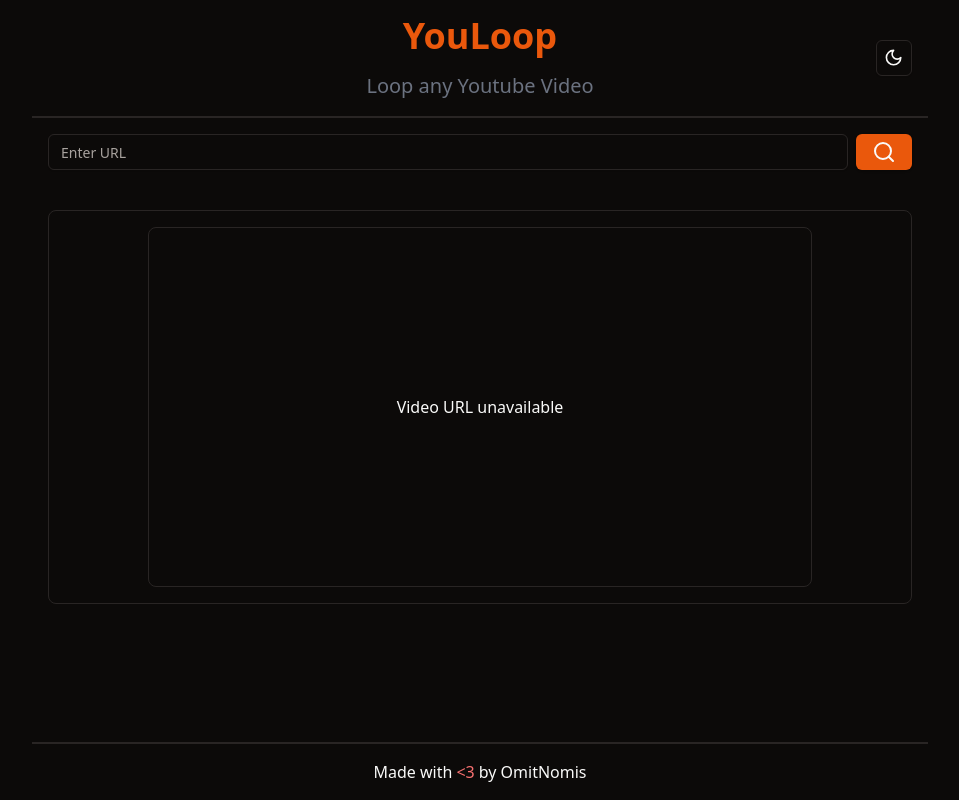
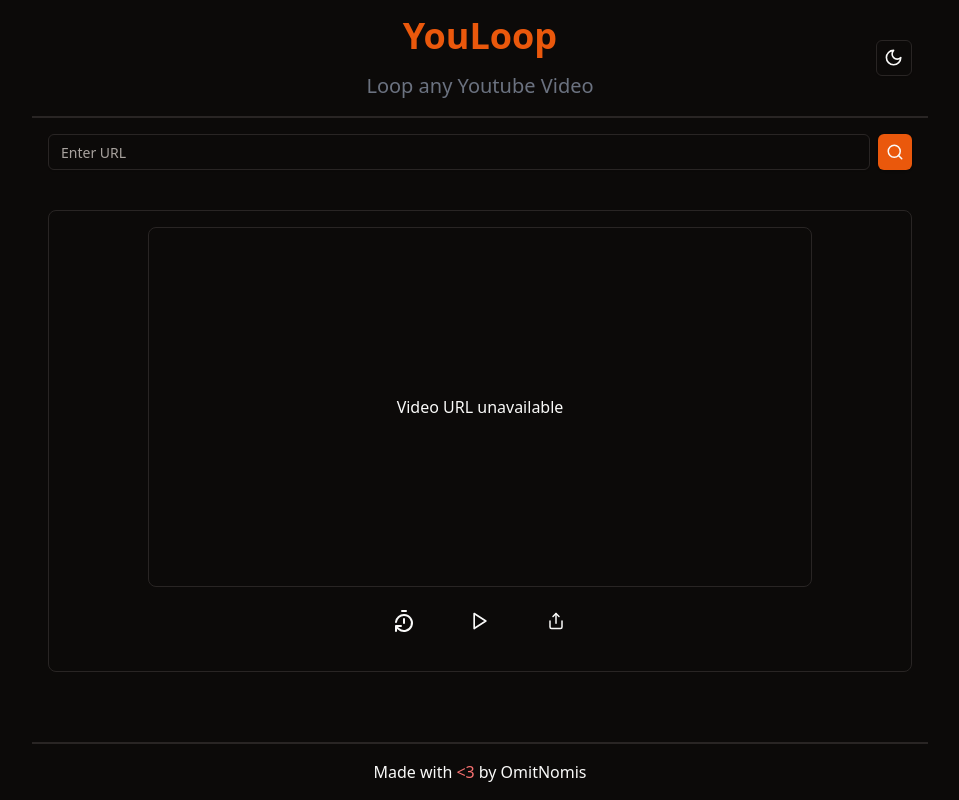
Before and after one commit to OmitNomis/youloop, a React (Vite) app: page / in a window 1280 px wide. Shown: the whole page, without its empty margins (160-1119 px from the left). Built offline with nearby package versions, Linux system fonts and the light colour scheme.

Commit message:
add controller, manage other ocntrols

```diff
--- a/src/components/AppSection.tsx
+++ b/src/components/AppSection.tsx
@@ -2,16 +2,53 @@
 import { PlayerWrapper } from "./PlayerWrapper";
 import { URLInput } from "./URLInput";
 import { MaxWidthComponent } from "./ui/MaxWidthComponent";
-import { useState } from "react";
+import { useState, useRef } from "react";
+import { PlayerController } from "./PlayerController";
+import ReactPlayer from "react-player";
+import { OnProgressProps } from "react-player/base";
 
 export const AppSection = () => {
   const [search, setSearch] = useState("");
   const [isPlayerPlaying, setIsPlayerPlaying] = useState(false);
-  const [timeRange, setTImeRange] = useState([0, 0]);
+  const [timeRange, setTimeRange] = useState({
+    startTime: 0,
+    endTime: 0,
+  });
+  const playerRef = useRef<ReactPlayer>(null);
+
+  const handlePlayerReady = () => {
+    setTimeRange((prev) => {
+      return {
+        ...prev,
+        endTime: playerRef.current?.getDuration() || 0,
+      };
+    });
+    setIsPlayerPlaying(true);
+  };
 
   const handleURLEntered = (url: string) => {
     setSearch(url);
-    setIsPlayerPlaying(true);
+  };
+
+  const resetPlayer = () => {
+    playerRef.current?.seekTo(0);
+    setIsPlayerPlaying(false);
+    setTimeRange((prev) => {
+      return {
+        ...prev,
+        endTime: playerRef.current?.getDuration() || 0,
+      };
+    });
+  };
+
+  const handleProgress = (progress: OnProgressProps) => {
+    const { startTime, endTime } = timeRange;
+    if (progress.playedSeconds >= endTime) {
+      playerRef.current?.seekTo(startTime);
+    }
+    if (progress.playedSeconds <= startTime) {
+      playerRef.current?.seekTo(startTime);
+    }
   };
 
   return (
@@ -20,9 +57,18 @@
       <PlayerWrapper>
         <LoopingPlayer
           url={search}
-          startTime={0}
-          endTime={10}
+          playerRef={playerRef}
           isPlaying={isPlayerPlaying}
+          setIsPlaying={setIsPlayerPlaying}
+          handleProgress={handleProgress}
+          handlePlayerReady={handlePlayerReady}
+        />
+        <PlayerController
+          timeRange={timeRange}
+          setTimeRange={setTimeRange}
+          isPlaying={isPlayerPlaying}
+          setIsPlaying={setIsPlayerPlaying}
+          resetPlayer={resetPlayer}
         />
       </PlayerWrapper>
     </MaxWidthComponent>
--- a/src/components/LoopingPlayer.tsx
+++ b/src/components/LoopingPlayer.tsx
@@ -1,34 +1,34 @@
-import { FC, useRef } from "react";
+import { FC } from "react";
 import ReactPlayer from "react-player";
 import { OnProgressProps } from "react-player/base";
 
 interface LoopingPlayerProps {
   url: string;
-  startTime: number;
-  endTime: number;
   isPlaying: boolean;
+  setIsPlaying: (isPlaying: boolean) => void;
+  playerRef?: React.RefObject<ReactPlayer>;
+  handleProgress: (props: OnProgressProps) => void;
+  handlePlayerReady: () => void;
 }
 
 export const LoopingPlayer: FC<LoopingPlayerProps> = ({
   url,
   isPlaying,
-  startTime,
-  endTime,
+  setIsPlaying,
+  playerRef,
+  handleProgress,
+  handlePlayerReady,
 }) => {
-  const playerRef = useRef<ReactPlayer>(null);
-  const handleProgress = (progress: OnProgressProps) => {
-    if (progress.playedSeconds >= endTime) {
-      playerRef.current?.seekTo(startTime);
-    }
-  };
-
   if (url) {
     return (
       <ReactPlayer
         ref={playerRef}
         url={url}
         playing={isPlaying}
+        onPlay={() => setIsPlaying(true)}
+        onPause={() => setIsPlaying(false)}
         loop={true}
+        onReady={handlePlayerReady}
         controls={true}
         onProgress={handleProgress}
       />
--- /dev/null
+++ b/src/components/PlayerController.tsx
@@ -0,0 +1,43 @@
+import { FC } from "react";
+import { MaxWidthComponent } from "./ui/MaxWidthComponent";
+import { Button } from "./ui/button";
+import { Pause, Play, Share, TimerReset } from "lucide-react";
+
+interface ControllerProps {
+  timeRange: number[];
+  setTimeRange: (timeRange: number[]) => void;
+  isPlaying: boolean;
+  setIsPlaying: (isPlaying: boolean) => void;
+  resetPlayer: () => void;
+}
+
+export const PlayerController: FC<ControllerProps> = ({
+  timeRange,
+  setTimeRange,
+  isPlaying,
+  setIsPlaying,
+  resetPlayer,
+}) => {
+  const handlePlayPauseClicked = () => {
+    setIsPlaying(!isPlaying);
+  };
+  return (
+    <MaxWidthComponent className="flex flex-col items-center">
+      <div></div>
+      <div className="flex gap-10">
+        <Button size={"icon"} variant={"ghost"} onClick={resetPlayer}>
+          <TimerReset />
+        </Button>
+        <Button
+          size={"icon"}
+          variant={"ghost"}
+          onClick={handlePlayPauseClicked}>
+          {isPlaying ? <Pause size={20} /> : <Play size={20} />}
+        </Button>
+        <Button size={"icon"} variant={"ghost"}>
+          <Share size={18} />
+        </Button>
+      </div>
+    </MaxWidthComponent>
+  );
+};
--- a/src/components/URLInput.tsx
+++ b/src/components/URLInput.tsx
@@ -33,8 +33,8 @@
   return (
     <form className="flex gap-2" onSubmit={handleSearch}>
       <Input placeholder="Enter URL" ref={inputRef} />
-      <Button type="submit">
-        <Search />
+      <Button type="submit" size={"icon"}>
+        <Search size={18} />
       </Button>
     </form>
   );
```
